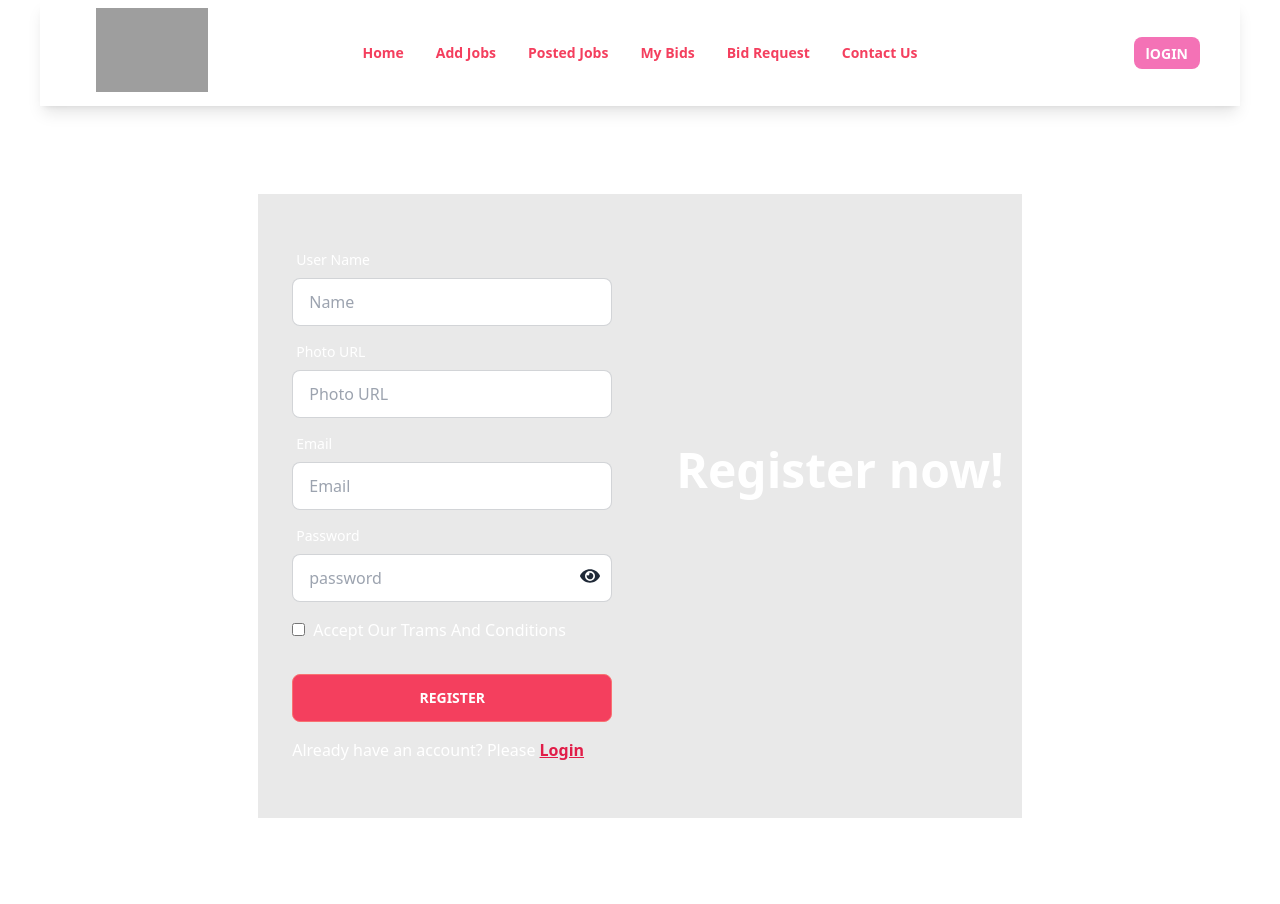
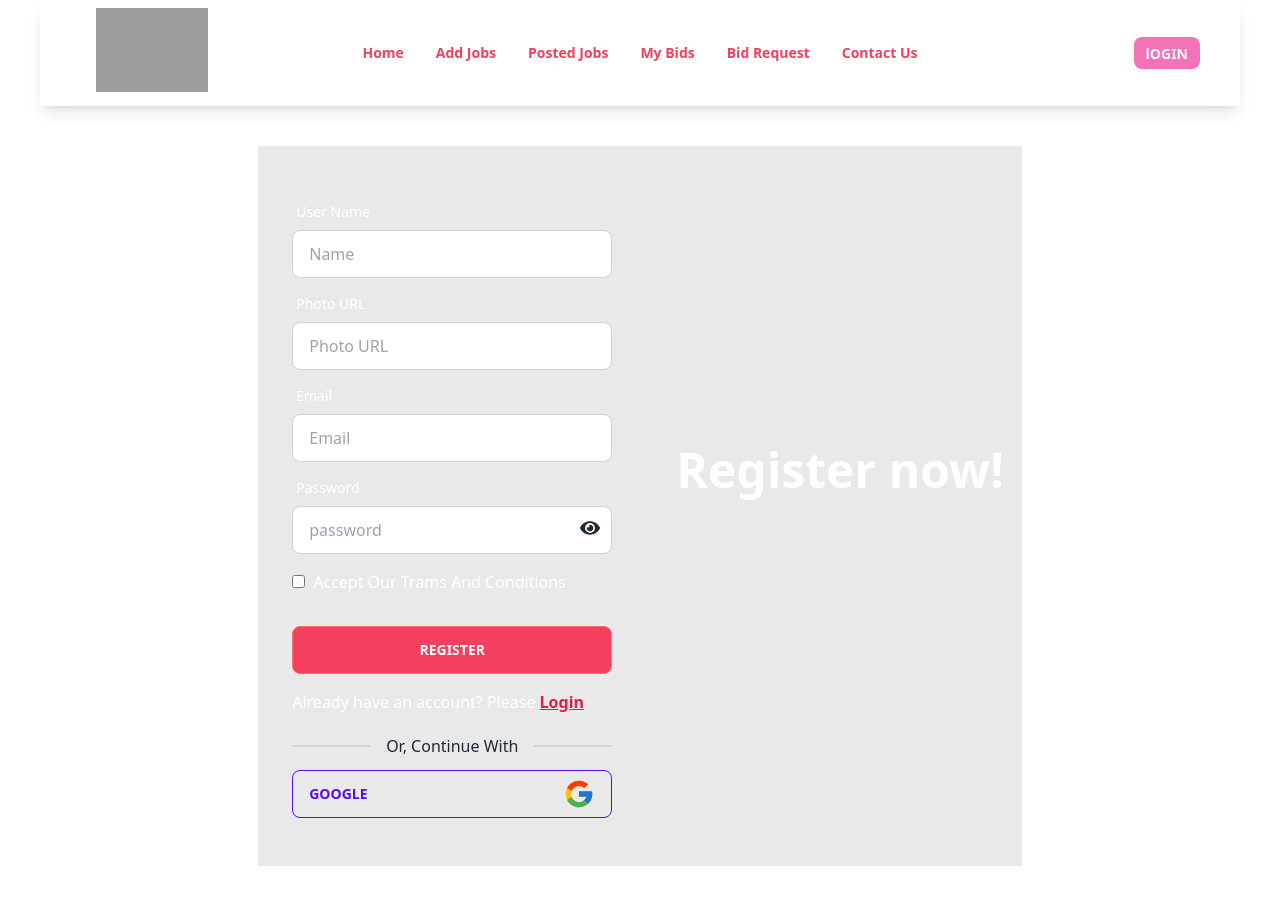
Before and after one commit to tamim6421/job-fair-clientside, a React (Vite) app: page /register in a window 1280 px wide. Built offline with nearby package versions, Linux system fonts and the light colour scheme; no server answers; grey boxes are pictures that could not be loaded.

Commit message:
added social login with google login

```diff
--- a/src/AuthProvider/AuthProvider.jsx
+++ b/src/AuthProvider/AuthProvider.jsx
@@ -1,5 +1,5 @@
 import { createContext, useEffect, useState } from "react";
-import { createUserWithEmailAndPassword, getAuth, onAuthStateChanged, signInWithEmailAndPassword, signOut, updateProfile } from "firebase/auth";
+import { GoogleAuthProvider, createUserWithEmailAndPassword, getAuth, onAuthStateChanged, signInWithEmailAndPassword, signInWithPopup, signOut, updateProfile } from "firebase/auth";
 import app from "../firebase/firebase.config";
 import axios from "axios";
 
@@ -8,6 +8,12 @@ const AuthProvider = ({children}) => {
     const [user, setUser] = useState(null)
     const [loading, setLoading] = useState(true)
     const auth = getAuth(app)
+
+    const googleProvider = new GoogleAuthProvider()
+
+    const googleLogin = () =>{
+        return signInWithPopup(auth, googleProvider)
+    }
 
 
     const createUser = (email, password) =>{
@@ -71,7 +77,7 @@ const AuthProvider = ({children}) => {
     } ,[user])
 
 
-    const authInfo = {user, loading, createUser, signInUser, handleUpdateProfile, logOut}
+    const authInfo = {user, loading, createUser, signInUser, handleUpdateProfile, logOut, googleLogin}
     return (
         <AuthContext.Provider value={authInfo}>
             {children}
--- a/src/Pages/Login/Login.jsx
+++ b/src/Pages/Login/Login.jsx
@@ -4,6 +4,7 @@ import Navbar from "../../Components/Navbar/Navbar";
 import { FaEye,FaEyeSlash  } from "react-icons/fa";
 import useAuth from "../../Hooks/useAuth";
 import toast from 'react-hot-toast';
+import SocialLogin from "./SocialLogin/SocialLogin";
 
 const Login = () => {
     const{signInUser} = useAuth()
@@ -99,7 +100,7 @@ const Login = () => {
                    <p className='text-white mt-5'>New This Site? Please <Link to='/register'>   <span className='text-rose-300 underline font-semibold'> Register</span> </Link></p>
                  </div>
                  <div>
-                   {/* <SocialLogin></SocialLogin> */}
+                 <SocialLogin></SocialLogin>
                 </div>
                </form>
              </div>
--- /dev/null
+++ b/src/Pages/Login/SocialLogin/SocialLogin.jsx
@@ -0,0 +1,39 @@
+import { useNavigate } from "react-router-dom";
+import useAuth from "../../../Hooks/useAuth";
+import toast from "react-hot-toast";
+import { FcGoogle } from "react-icons/fc";
+
+
+const SocialLogin = () => {
+    const {googleLogin} = useAuth()
+    const navigate = useNavigate()
+
+    const handleSocialLogin = (social) =>{
+        social()
+        .then( res =>{
+            // eslint-disable-next-line no-unused-vars
+            const user = res.user
+            toast.success('Login Successful')
+            navigate('/')
+
+        })
+        .catch( error =>{
+            toast.error(error.message)
+        })
+    }
+    return (
+        <div>
+              <div className="divider ">Or, Continue With</div>
+          <button
+            type="button"
+            onClick= { ()=>handleSocialLogin(googleLogin)}
+            className="btn btn-outline btn-primary  w-full flex justify-between items-center cursor-pointer "
+          >
+            Google
+            <FcGoogle className="w-8 h-8" />
+          </button>
+        </div>
+    );
+};
+
+export default SocialLogin;
--- a/src/Pages/Register/Register.jsx
+++ b/src/Pages/Register/Register.jsx
@@ -3,6 +3,7 @@ import { Link, useNavigate } from "react-router-dom";
 import Navbar from "../../Components/Navbar/Navbar";
 import { FaEye,FaEyeSlash  } from "react-icons/fa";
 import useAuth from "../../Hooks/useAuth";
+import SocialLogin from "../Login/SocialLogin/SocialLogin";
 
 const Register = () => {
     const {createUser, handleUpdateProfile} = useAuth()
@@ -147,7 +148,7 @@ const Register = () => {
                <p className='text-white mt-4'>Already have an account? Please  <Link to='/login'>   <span className='text-rose-600 font-semibold underline'> Login</span> </Link></p>
              </div>
              <div>
-                {/* <SocialLogin></SocialLogin> */}
+               <SocialLogin></SocialLogin>
              </div>
            </form>
          </div>
```
